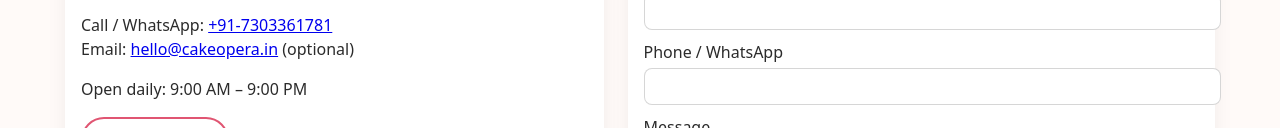
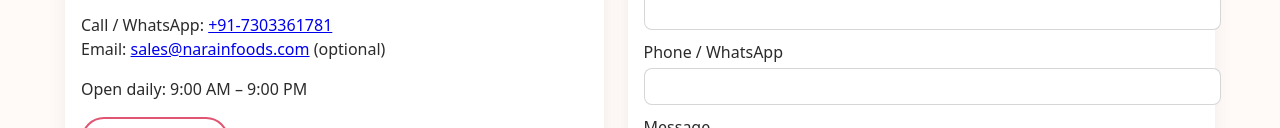
Before and after one commit to kaushikvinay44-alt/cakeopera-website, a plain HTML site: page contact.html in a window 1280 px wide. Shown: the part 403-531 px from the top of the page. Drawn offline with Linux system fonts and the light colour scheme.

Commit message:
Update contact.html

```diff
--- a/contact.html
+++ b/contact.html
@@ -37,7 +37,7 @@
           </p>
           <p>
             Call / WhatsApp: <a href="tel:+917303361781">+91-7303361781</a><br>
-            Email: <a href="mailto:hello@cakeopera.in">hello@cakeopera.in</a> (optional)
+            Email: <a href="mailto:sales@narainfoods.com">sales@narainfoods.com</a> (optional)
           </p>
           <p>
             Open daily: 9:00 AM – 9:00 PM
@@ -55,7 +55,7 @@
         <div class="contact-form-card">
           <h3>Quick Enquiry</h3>
           <p>Share your requirement and we’ll reach out over WhatsApp or phone.</p>
-          <form action="mailto:hello@cakeopera.in" method="post" enctype="text/plain">
+          <form action="mailto:sales@narainfoods.com" method="post" enctype="text/plain">
             <label>
               Name<br>
               <input type="text" name="name" required>
```
